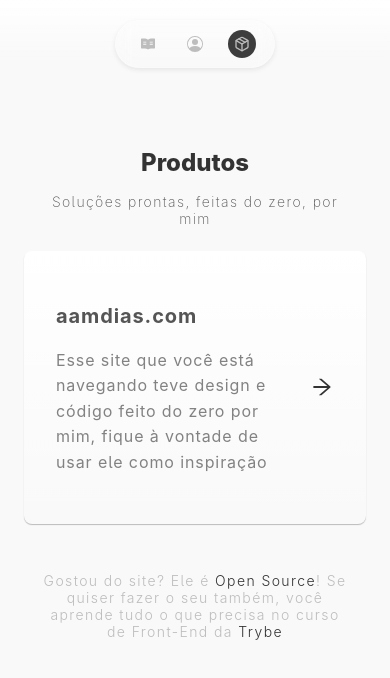
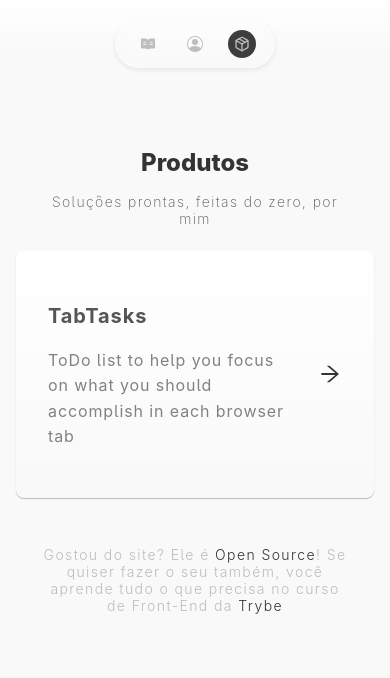
Before and after one commit to aamdias/portfolio, a React (Vite) app: page /produtos in a window 390 px wide. Shown: the top 678 px of the page. Built offline with nearby package versions, Linux system fonts and the light colour scheme; a web font is replaced by a local one.

Commit message:
Adiciona TabTasks como produto e ajusta width do componente MenuCard

```diff
--- a/src/components/MenuCard/menucard.scss
+++ b/src/components/MenuCard/menucard.scss
@@ -12,6 +12,7 @@
     box-shadow: 0px 1px 1px 0px rgba(0, 0, 0, 0.25);
     transition: transform 0.2s, box-shadow 0.2s;
     max-width: 552px;
+    box-sizing: border-box;
     margin: 16px 0px 16px;
 
     &:hover {
@@ -47,8 +48,9 @@
     }
 
     @media (max-width: 540px){
-        max-width: calc(100% - 64px);
-        margin-right: 16px;
-        margin-left: 16px;
+        max-width: calc(100% - 48px);
+        // margin-right: 16px;
+        // margin-left: 16px;
+        box-sizing: content-box;
     }
   }
--- a/src/pages/Products/index.tsx
+++ b/src/pages/Products/index.tsx
@@ -35,9 +35,9 @@ export default function ProductsPage () {
                     <div className = "title">Produtos</div>
                     <div className = "subtitle">Soluções prontas, feitas do zero, por mim</div>
                     <MenuCard
-                        title="aamdias.com"
-                        description="Esse site que você está navegando teve design e código feito do zero por mim, fique à vontade de usar ele como inspiração"
-                        link="https://github.com/aamdias/portfolio"
+                        title="TabTasks"
+                        description="ToDo list to help you focus on what you should accomplish in each browser tab"
+                        link="https://chromewebstore.google.com/detail/tab-tasks/eomncdpohliglfgmlbjhcphdlcaohnll"
                     />
                 </div>
                 <Footer />
```
